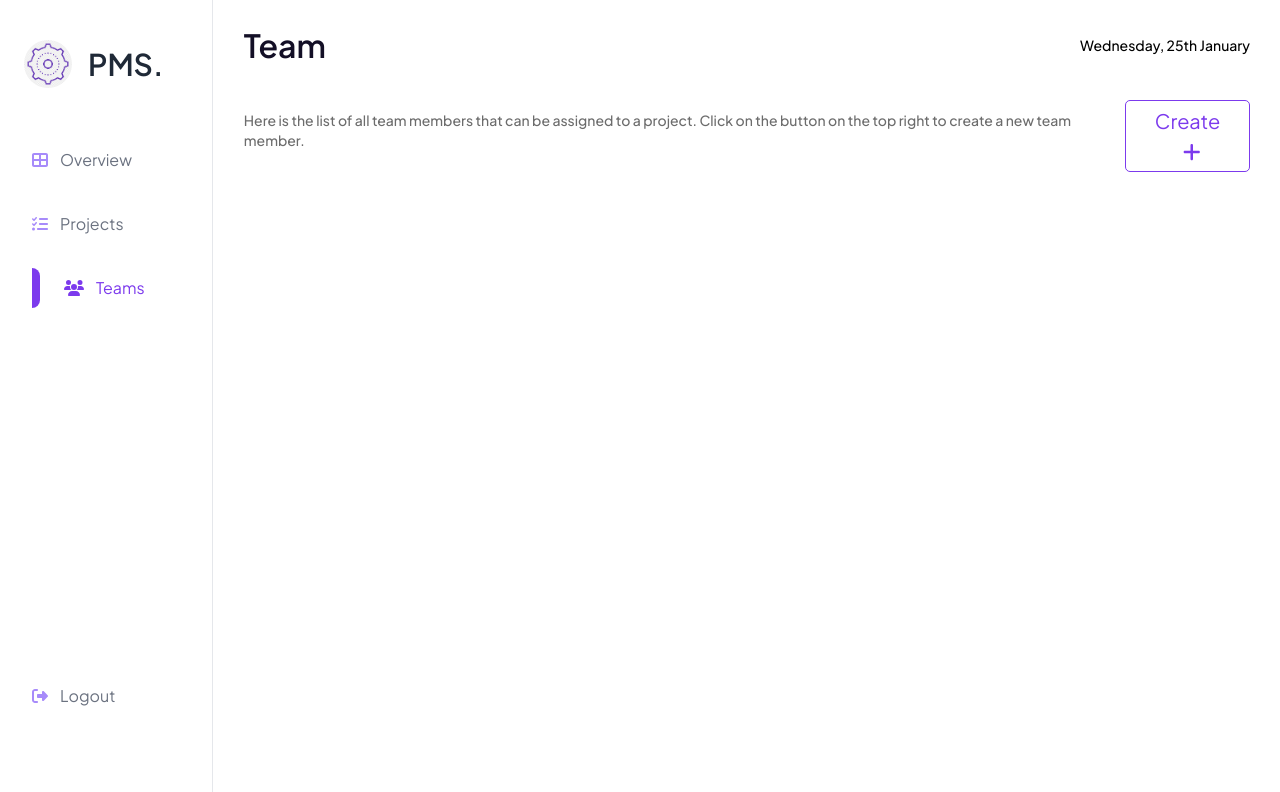
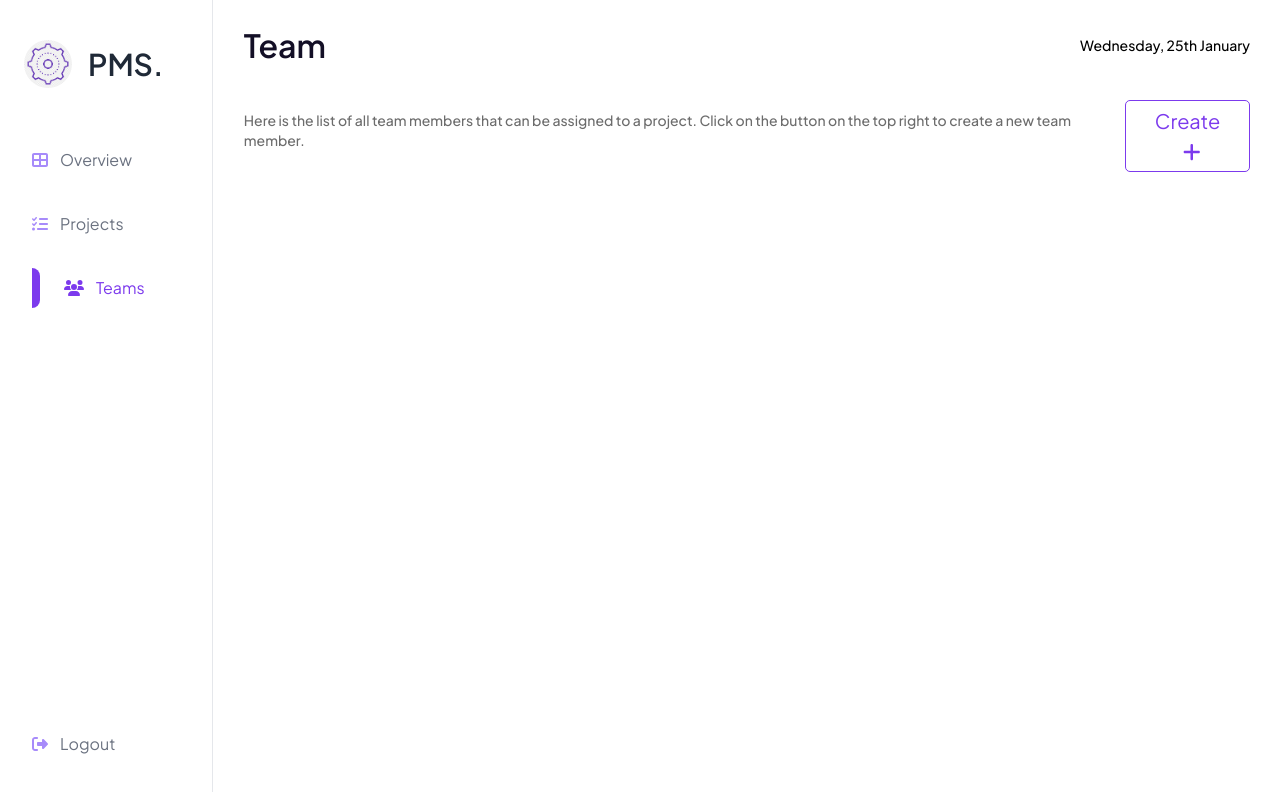
Before and after one commit to Kaykeks1/pms-ui, a Next.js app: page /team in a window 1280 px wide. Shown: the top 792 px of the page. Built offline with nearby package versions, Linux system fonts and the light colour scheme; sample sign-in values are in the browser's storage.

Commit message:
increase sidebar spacing. add custom spacing to tailwind config

```diff
--- a/components/sidebar/Sidebar.tsx
+++ b/components/sidebar/Sidebar.tsx
@@ -24,7 +24,7 @@
         />
         <h1 className="text-3xl font-semibold text-center text-gray-800 dark:text-black">PMS.</h1>
     </div>
-    <div className="flex flex-col h-5/6 justify-between">
+    <div className="flex flex-col h-9/10 justify-between">
         <div className="flex flex-col">
             <Link
                 className={`flex py-1 my-2 h-12 ml-8 w-full group hover:ml-0${router.pathname == "/overview" && ' ml-0 before:p-1 before:mr-6 before:rounded-tr-lg before:rounded-br-lg before:bg-violet-600'}`}
--- a/tailwind.config.js
+++ b/tailwind.config.js
@@ -11,7 +11,11 @@
       lg: '976px',
       xl: '1440px',
     },
-    extend: {},
+    extend: {
+      spacing: {
+        '9/10': '90%',
+      }
+    },
   },
   plugins: [],
 }
```
